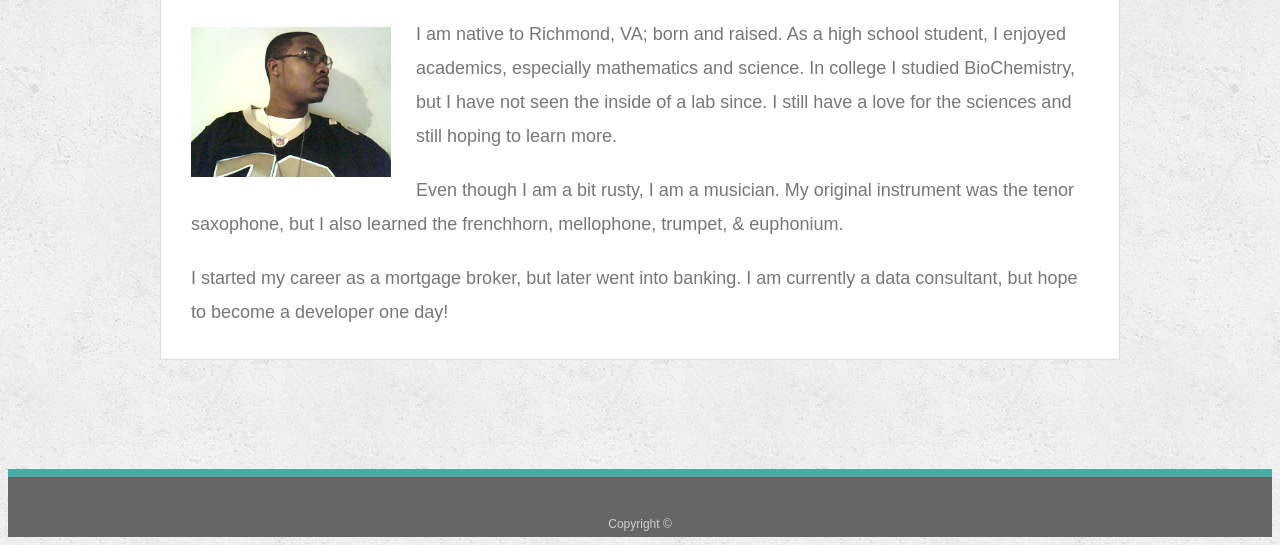
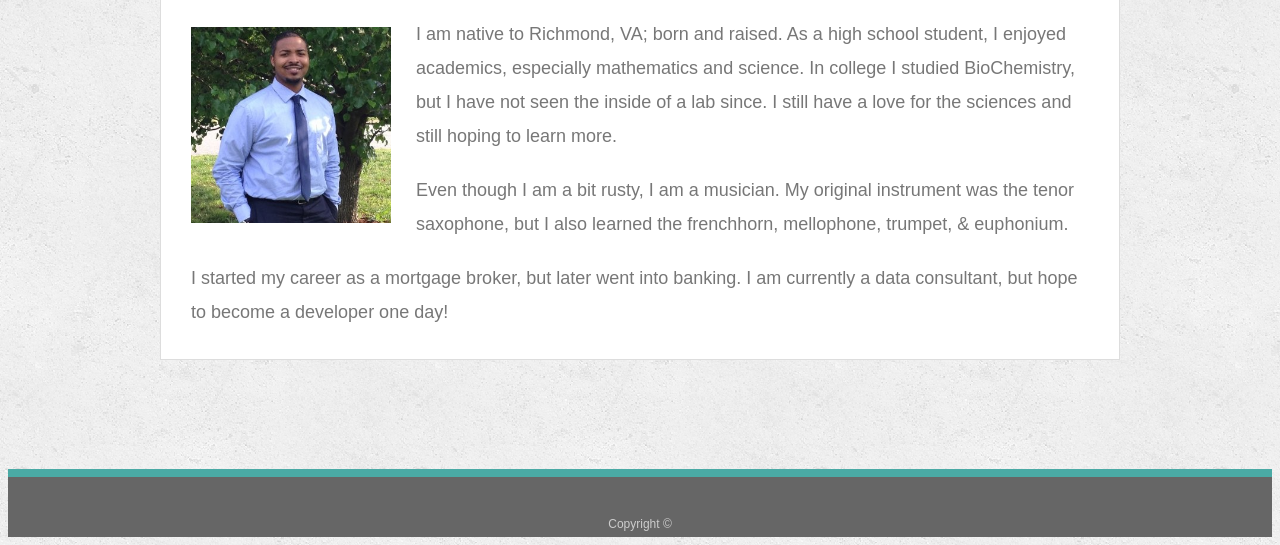
Before and after one commit to jebright2/Responsive-Portfolio, a plain HTML site: page index.html in a window 1280 px wide. Shown: the part 269-814 px from the top of the page. Drawn offline with Linux system fonts and the light colour scheme.

Commit message:
Updated profile picture

```diff
--- a/index.html
+++ b/index.html
@@ -31,7 +31,7 @@
 
       <h1>About Me</h1>
 
-      <img src="assets/images/james.jpg" class="auth-image" alt="James Bright">
+      <img src="assets/images/profile.png" class="auth-image" alt="James Bright">
 
       <p>I am native to Richmond, VA; born and raised. As a high school student, I enjoyed academics, especially mathematics and science. In college I studied BioChemistry, but I have not seen the inside of a lab since. I still have a love for the sciences and still hoping to learn more.</p>
 
```
Also changed, not shown: assets/images/profile.png (added).
